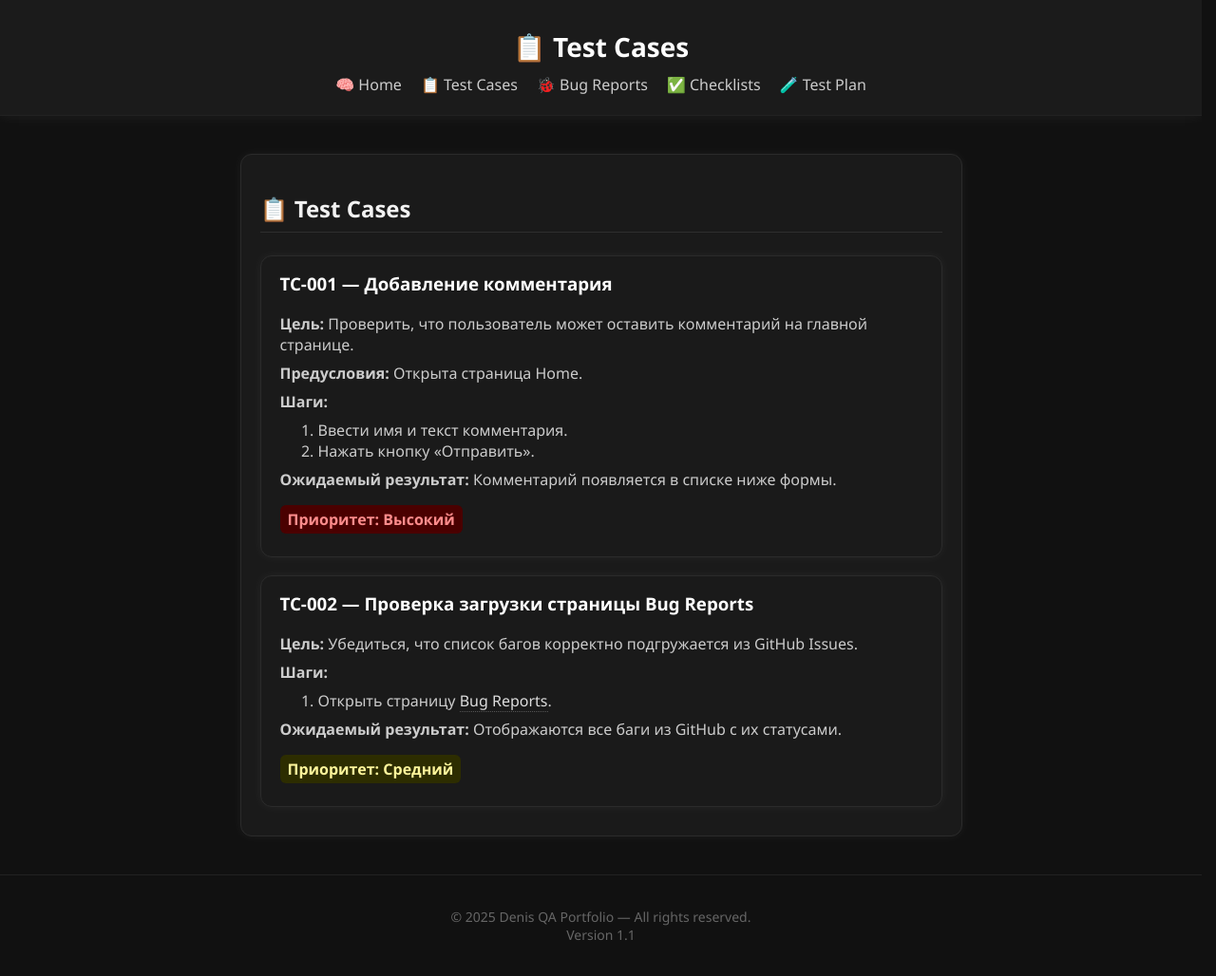
After one commit to Denis-QAwork/Portfolio-Website, a Flask app: page /test_cases in a window 1280 px wide. The commit adds this page. Shown: the whole page at 95% size. Run offline with Flask 3, Linux system fonts and the light colour scheme.

Commit message:
Release 1.1 - full QA Portfolio version

```diff
--- a/app.py
+++ b/app.py
@@ -1,5 +1,6 @@
 from flask import Flask, render_template, request, redirect, url_for
 import sqlite3
+import requests
 
 app = Flask(__name__)
 
@@ -14,12 +15,9 @@ def init_db():
         """)
 init_db()
 
-@app.route('/')
+
+@app.route('/', methods=['GET', 'POST'])
 def index():
-    return render_template('portfolio.html')
-
-@app.route('/portfolio', methods=['GET', 'POST'])
-def portfolio():
     if request.method == 'POST':
         name = request.form['name']
         comment = request.form['comment']
@@ -28,12 +26,34 @@ def portfolio():
                 "INSERT INTO comments (name, comment) VALUES (?, ?)",
                 (name, comment)
             )
-        return redirect(url_for('portfolio'))
+        return redirect(url_for('index'))
 
     with sqlite3.connect("database.db") as conn:
         comments = conn.execute("SELECT name, comment FROM comments").fetchall()
 
-    return render_template('portfolio.html', comments=comments)
+    return render_template('index.html', comments=comments)
+
+
+@app.route("/test_cases")
+def test_cases():
+    return render_template("test_cases.html")
+
+
+@app.route("/checklists")
+def checklists():
+    return render_template("checklists.html")
+
+
+@app.route("/test_plan")
+def test_plan():
+    return render_template("test_plan.html")
+
+@app.route('/bug_reports')
+def bug_reports():
+    url = "https://api.github.com/repos/Denis-QAwork/Portfolio-Website/issues?state=all"
+    response = requests.get(url)
+    issues = response.json()
+    return render_template('bug_reports.html', issues=issues)
 
 if __name__ == '__main__':
     app.run(debug=True)
--- a/static/css/style.css
+++ b/static/css/style.css
@@ -1,5 +1,9 @@
 * {
   box-sizing: border-box;
+}
+
+html {
+  scrollbar-gutter: stable;
 }
 
 body {
@@ -138,4 +142,214 @@ footer {
   padding: 20px;
   border-top: 1px solid #222;
   font-size: 14px;
+  background: #111;
+  margin-top: 40px;
 }
+
+.nav {
+    display: flex;
+    justify-content: space-between;
+    align-items: center;
+}
+
+a.back-link {
+  color: #ccc;
+  text-decoration: none;
+  border-bottom: 1px dotted #555;
+  transition: 0.2s;
+}
+
+a.back-link:hover {
+  color: #fff;
+  border-bottom-color: #fff;
+}
+
+.bug-list {
+    display: flex;
+    flex-direction: column;
+    gap: 1rem;
+    margin-top: 2rem;
+}
+
+.bug-card {
+  background: #1a1a1a;
+  color: #eaeaea;
+  border-radius: 12px;
+  box-shadow: 0 0 12px rgba(255, 255, 255, 0.05);
+  border: 1px solid #2b2b2b;
+  padding: 16px 20px;
+  transition: transform 0.2s ease, box-shadow 0.2s ease;
+}
+
+.bug-card:hover {
+  transform: translateY(-2px);
+  box-shadow: 0 0 16px rgba(255, 255, 255, 0.1);
+}
+
+.bug-title {
+    font-size: 1.2rem;
+    font-weight: 600;
+    margin-bottom: 0.5rem;
+}
+
+.bug-status {
+  font-size: 0.9rem;
+  padding: 0.3rem 0.6rem;
+  border-radius: 6px;
+  display: inline-block;
+  margin-top: 6px;
+  font-weight: 500;
+}
+
+.status-open {
+  background: #4a0000;
+  color: #ff8c8c;
+  border: 1px solid #800;
+}
+
+.status-closed {
+  background: #002d00;
+  color: #a6ffb3;
+  border: 1px solid #0a0;
+}
+
+
+
+header {
+  text-align: center;
+  background: #1b1b1b;
+  color: #f5f5f5;
+  padding: 30px 0 20px;
+  box-shadow: 0 2px 12px rgba(255, 255, 255, 0.05);
+  border-bottom: 1px solid #222;
+}
+
+header h1 {
+  margin: 0 0 10px;
+  font-size: 28px;
+  font-weight: 600;
+  color: #fff;
+}
+
+.main-nav {
+  display: flex;
+  justify-content: center;
+  gap: 20px;
+  flex-wrap: wrap;
+}
+
+.main-nav a {
+  color: #ccc;
+  text-decoration: none;
+  font-weight: 500;
+  transition: color 0.2s, transform 0.2s;
+  border-bottom: 1px solid transparent;
+}
+
+.main-nav a:hover {
+  color: #fff;
+  border-bottom-color: #fff;
+  transform: translateY(-2px);
+}
+
+.testcase-list {
+  display: flex;
+  flex-direction: column;
+  gap: 1.2rem;
+  margin-top: 1.5rem;
+  padding-bottom: 10px;
+}
+
+.testcase-card {
+  background: #1a1a1a;
+  color: #eaeaea;
+  border: 1px solid #2b2b2b;
+  border-radius: 12px;
+  padding: 16px 20px;
+  box-shadow: 0 0 12px rgba(255, 255, 255, 0.05);
+}
+
+.testcase-card h3 {
+  margin-top: 0;
+  color: #fff;
+}
+
+.testcase-card p,
+.testcase-card ol {
+  margin: 8px 0;
+  color: #ccc;
+}
+
+.priority {
+  font-weight: 600;
+  padding: 4px 8px;
+  border-radius: 6px;
+  display: inline-block;
+}
+
+.priority.high {
+  background: #4a0000;
+  color: #ff8c8c;
+}
+
+.priority.medium {
+  background: #2d2d00;
+  color: #fff69b;
+}
+
+.priority.low {
+  background: #002d00;
+  color: #a6ffb3;
+}
+
+.checklist {
+  background: #1a1a1a;
+  border: 1px solid #2b2b2b;
+  border-radius: 12px;
+  padding: 20px;
+  margin-bottom: 10px;
+  box-shadow: 0 0 12px rgba(255, 255, 255, 0.05);
+}
+
+.checklist h3 {
+  color: #fff;
+  margin-bottom: 12px;
+}
+
+.checklist ul {
+  list-style: none;
+  padding: 0;
+}
+
+.checklist li {
+  margin: 8px 0;
+  display: flex;
+  align-items: center;
+  gap: 10px;
+  color: #ccc;
+}
+
+.checklist input[type="checkbox"] {
+  accent-color: #00cc66;
+  transform: scale(1.2);
+}
+
+.testplan-section {
+  background: #1a1a1a;
+  border: 1px solid #2b2b2b;
+  border-radius: 12px;
+  padding: 20px;
+  margin-bottom: 10px;
+  box-shadow: 0 0 12px rgba(255, 255, 255, 0.05);
+}
+
+.testplan-section h3 {
+  color: #fff;
+  margin-bottom: 10px;
+}
+
+.testplan-section p,
+.testplan-section li {
+  color: #ccc;
+  line-height: 1.6;
+}
--- /dev/null
+++ b/templates/footer.html
@@ -0,0 +1,3 @@
+<footer>
+  <p>© 2025 Denis QA Portfolio — All rights reserved.<br>Version 1.1</p>
+</footer>
--- /dev/null
+++ b/templates/test_cases.html
@@ -0,0 +1,58 @@
+<!DOCTYPE html>
+<html lang="ru">
+<head>
+  <meta charset="UTF-8">
+  <meta name="viewport" content="width=device-width, initial-scale=1.0">
+  <title>Test Cases</title>
+  <link rel="stylesheet" href="{{ url_for('static', filename='css/style.css') }}">
+</head>
+<body>
+  <div class="container">
+
+    <header>
+    <h1>📋 Test Cases</h1>
+    <nav class="main-nav">
+        <a href="{{ url_for('index') }}">🧠 Home</a>
+        <a href="{{ url_for('test_cases') }}">📋 Test Cases</a>
+        <a href="{{ url_for('bug_reports') }}">🐞 Bug Reports</a>
+        <a href="{{ url_for('checklists') }}">✅ Checklists</a>
+        <a href="{{ url_for('test_plan') }}">🧪 Test Plan</a>
+    </nav>
+    </header>
+
+    <main>
+    <section>
+        <h2>📋 Test Cases</h2>
+
+        <div class="testcase-list">
+        <div class="testcase-card">
+            <h3>TC-001 — Добавление комментария</h3>
+            <p><b>Цель:</b> Проверить, что пользователь может оставить комментарий на главной странице.</p>
+            <p><b>Предусловия:</b> Открыта страница Home.</p>
+            <p><b>Шаги:</b></p>
+            <ol>
+            <li>Ввести имя и текст комментария.</li>
+            <li>Нажать кнопку «Отправить».</li>
+            </ol>
+            <p><b>Ожидаемый результат:</b> Комментарий появляется в списке ниже формы.</p>
+            <p class="priority high">Приоритет: Высокий</p>
+        </div>
+
+        <div class="testcase-card">
+            <h3>TC-002 — Проверка загрузки страницы Bug Reports</h3>
+            <p><b>Цель:</b> Убедиться, что список багов корректно подгружается из GitHub Issues.</p>
+            <p><b>Шаги:</b></p>
+            <ol>
+            <li>Открыть страницу <a href="{{ url_for('bug_reports') }}">Bug Reports</a>.</li>
+            </ol>
+            <p><b>Ожидаемый результат:</b> Отображаются все баги из GitHub с их статусами.</p>
+            <p class="priority medium">Приоритет: Средний</p>
+        </div>
+        </div>
+    </section>
+    </main>
+
+{% include 'footer.html' %}
+
+</body>
+</html>
```
Also changed, not shown: templates/bug_reports.html (added, +50 -0 lines), templates/checklists.html (added, +82 -0 lines), templates/index.html (renamed from templates/portfolio.html, +13 -9 lines), templates/test_plan.html (added, +85 -0 lines), database.db, templates/bug reports.html (deleted), templates/test cases.html (deleted).
